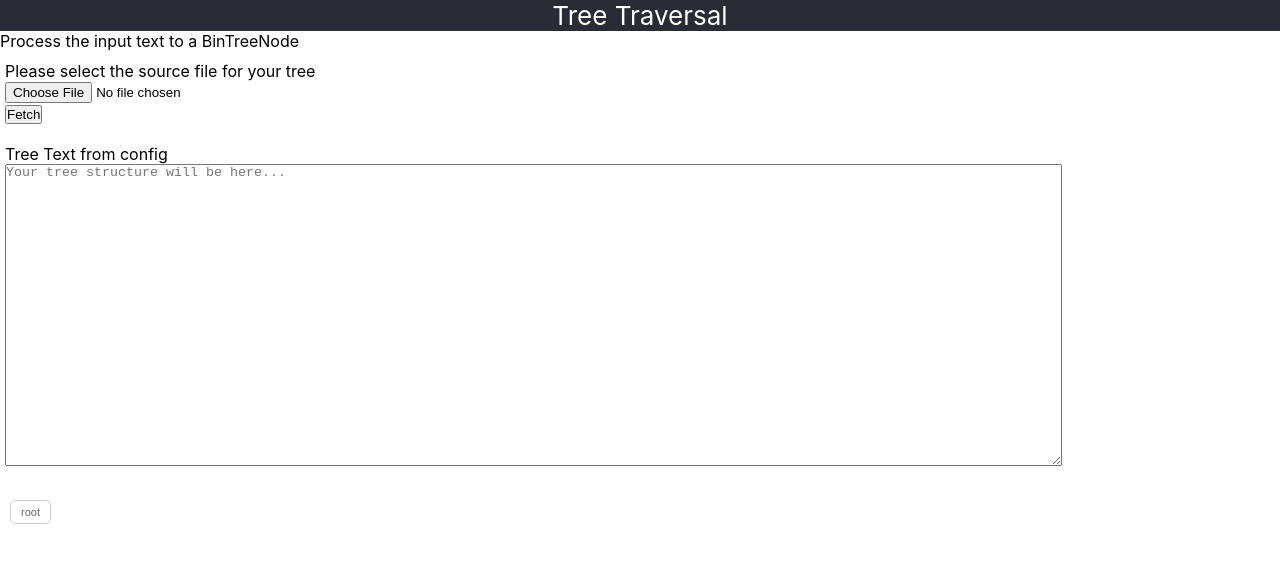
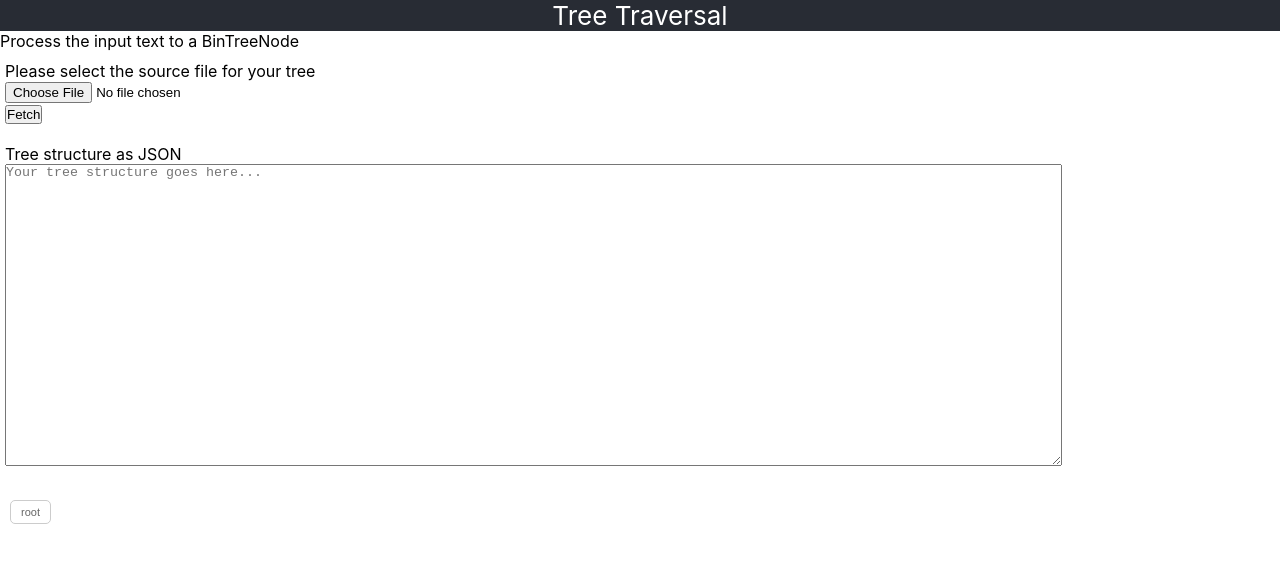
Before and after one commit to malaguitte/mobx-react-tree-ui, a React (Create React App) app: page / in a window 1280 px wide. Shown: the top 562 px of the page. Built offline with nearby package versions, Linux system fonts and the light colour scheme.

Commit message:
Added custom Readme

```diff
--- a/src/Utils.ts
+++ b/src/Utils.ts
@@ -13,9 +13,9 @@ export function prettyPrint(tree: BinTreeNode): string {
 }
 
 /**
- *
- * @param tree
- * @returns
+ * Checks whether a given tree has a valid root.
+ * @param {BinTreeNode} tree : The given tree that we would like to verify
+ * @returns {boolean} Returns `true` when the tree's root is valid, false otherwise (root=null)
  */
 export function isValidRoot(tree: BinTreeNode): boolean {
     return tree.id !== null;
--- a/src/config/config.ts
+++ b/src/config/config.ts
@@ -1,9 +1,9 @@
 const CONFIG =  {
     INPUT_ERROR_MESSAGE: "Your input is not a valid JSON. Please try again",
-    RENDER_TREE_UI: true,
-    RENDER_TREE_BOX: false,
-    TEXTAREA_LABEL: "Tree Text from config",
-    TEXTAREA_PLACEHOLDER: "Your tree structure will be here...",
+    RENDER_TREE_UI: true, // This represents whether you would like to render using the TreeUI component
+    RENDER_TREE_BOX: false, // This represents whether you would like to render using the TreeOutput component
+    TEXTAREA_LABEL: "Tree structure as JSON",
+    TEXTAREA_PLACEHOLDER: "Your tree structure goes here...",
     INPUT_LABEL: "Please select the source file for your tree",
     BUTTON_LABEL: "Fetch"
 };
```
Also changed, not shown: 2 other files (tests, documents, lock files or other folders).
